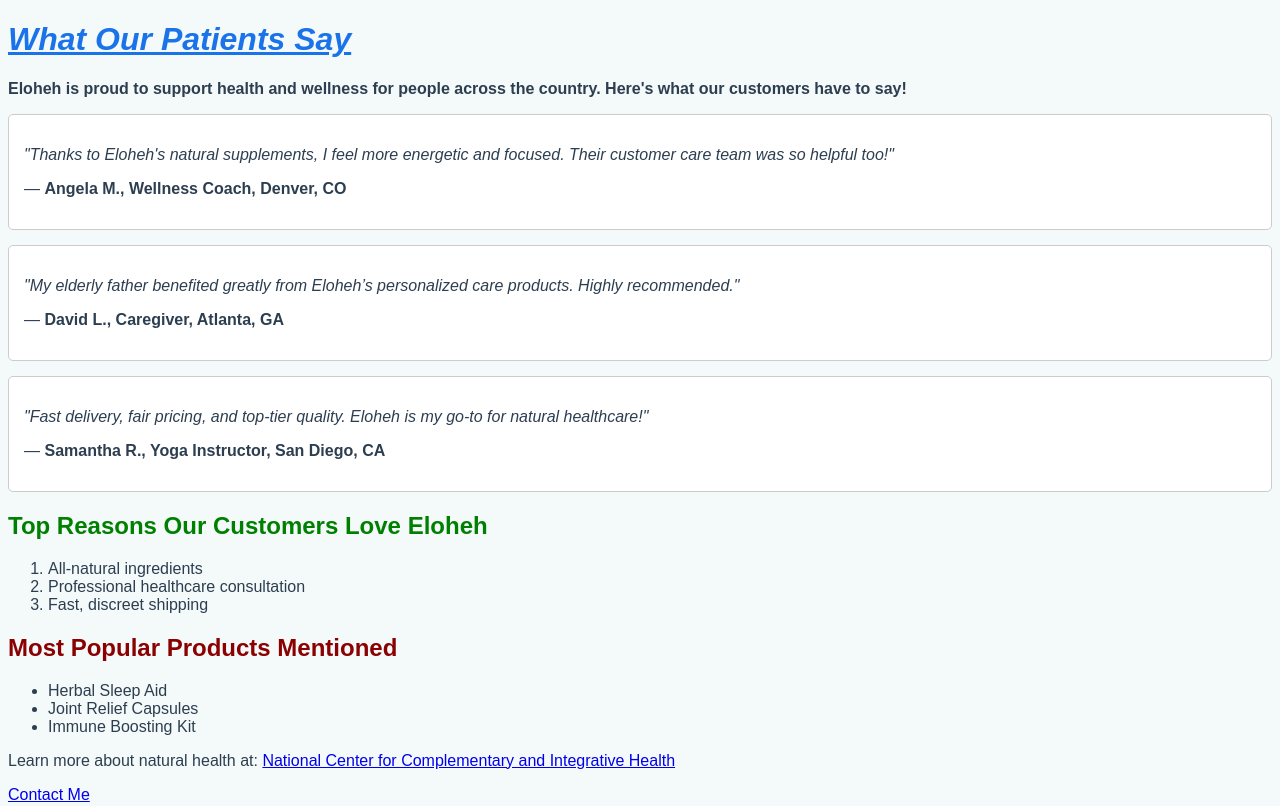
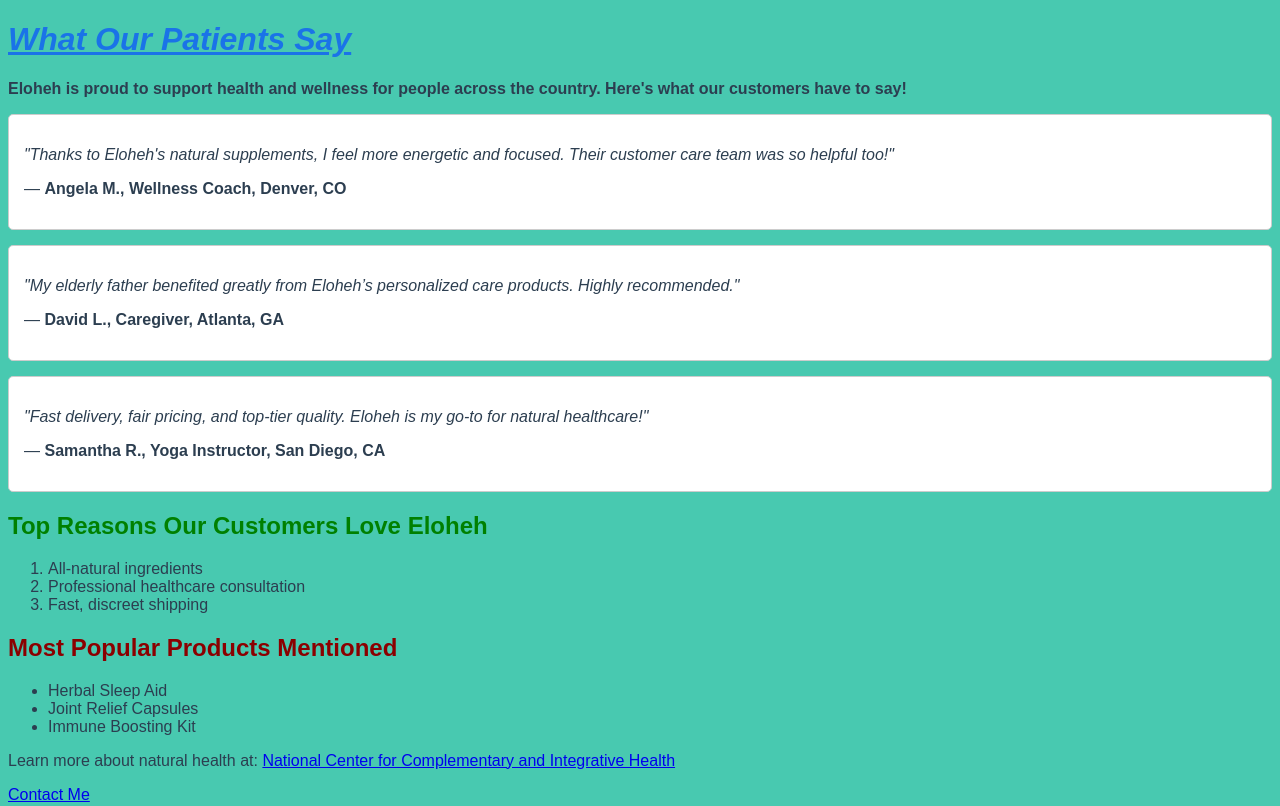
Before and after one commit to AaronZzq1/Team-Project-Zhiqi, a plain HTML site: page index.html in a window 1280 px wide. Shown: the top 806 px of the page. Drawn offline with Linux system fonts and the light colour scheme.

Commit message:
Update index.html

```diff
--- a/index.html
+++ b/index.html
@@ -5,7 +5,7 @@
   <style>
     body {
       font-family: 'Arial', sans-serif;
-      background-color: #f4f9f9;
+      background-color: #48c9b0;
       color: #2c3e50;
     }
     h1 {
```
